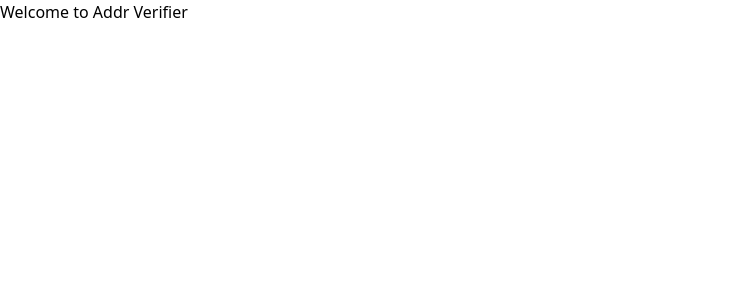
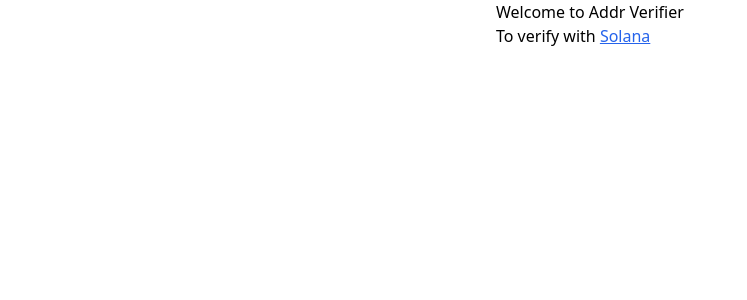
Before and after one commit to harsimran-d/addr-verifier, a Next.js app: page / in a window 1280 px wide. Shown: the top 300 px of the page, without its empty margins (0-747 px from the left). Built offline with nearby package versions, Linux system fonts and the light colour scheme.

Commit message:
add link to home page to solana route

```diff
--- a/src/app/page.tsx
+++ b/src/app/page.tsx
@@ -1,3 +1,15 @@
+import Link from 'next/link';
+
 export default function Home() {
-  return <div>Welcome to Addr Verifier</div>;
+  return (
+    <div className="flex flex-col m-auto w-72">
+      <div>Welcome to Addr Verifier</div>
+      <p>
+        To verify with{' '}
+        <Link className="text-blue-600 underline" href={'/solana'}>
+          Solana
+        </Link>
+      </p>
+    </div>
+  );
 }
```
